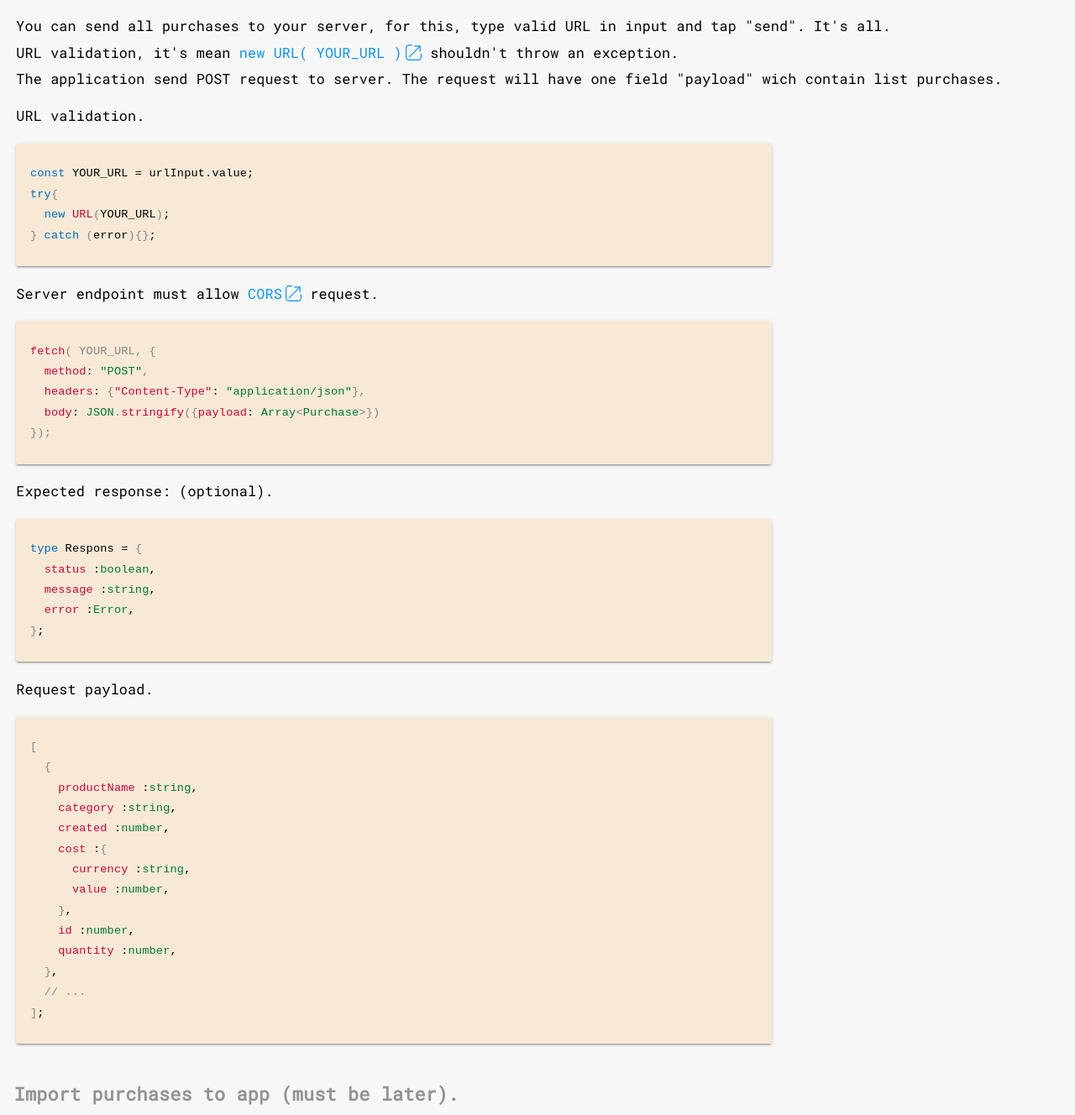
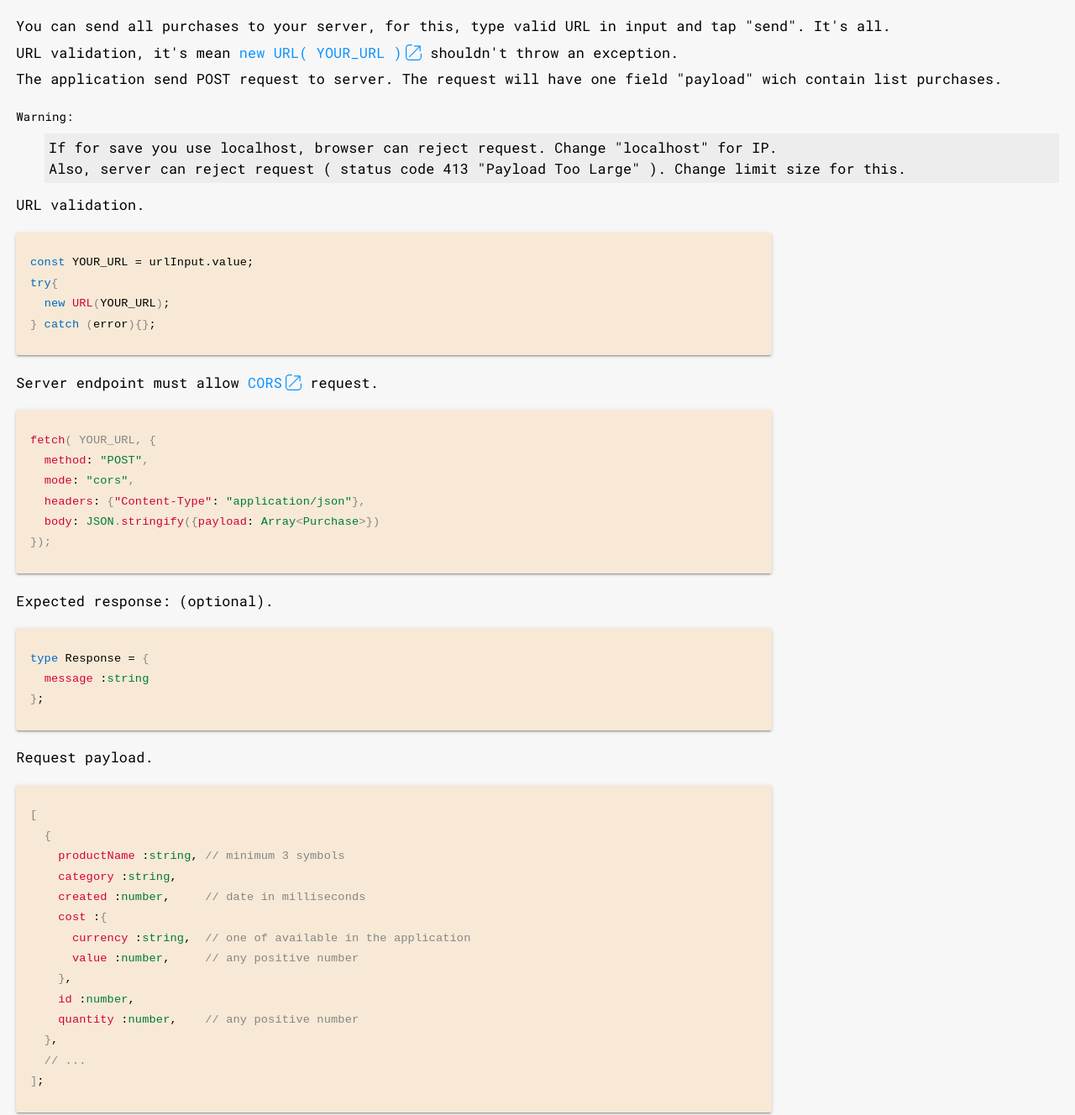
Before and after one commit to litichevskiy/where-is-my-money-import-export-readme, a website built with webpack: page index.html in a window 1280 px wide. Shown: the part 200-1528 px from the top of the page at 84% size. Built offline with nearby package versions, Linux system fonts and the light colour scheme; some packages are replaced by stand-ins of ours.

Commit message:
update info for export purchases

```diff
--- a/index.html
+++ b/index.html
@@ -34,6 +34,13 @@
             The application send POST request to server. The request will have one field "payload" wich contain list purchases.
           </li>
           <li class="item-list-app-description" style="margin-top:7px"></li>
+          <li class="item-list-app-description">
+            <small>Warning:</small>
+            <ul class="nested-list-app-description">
+              <li>If for save you use localhost, browser can reject request. Change "localhost" for IP.</li>
+              <li>Also, server can reject request ( status code 413 "Payload Too Large" ). Change limit size for this.</li>
+            </ul>
+          </li>
           <li class="item-list-app-description">URL validation.</li>
           <li class="item-list-app-description">
 <pre>
@@ -55,6 +62,7 @@
 <code>
   <span class="hlht class-name">fetch</span><span class="hlht punctuation">(</span><span class="hlht punctuation"> YOUR_URL</span><span class="hlht punctuation">,</span> <span class="hlht punctuation">{</span>
     <span class="hlht literal-property property">method</span><span class="hlht operator">:</span> <span class="hlht string">"POST"</span><span class="hlht punctuation">,</span>
+    <span class="hlht literal-property property">mode</span><span class="hlht operator">:</span> <span class="hlht string">"cors"</span><span class="hlht punctuation">,</span>
     <span class="hlht literal-property property">headers</span><span class="hlht operator">:</span> <span class="hlht punctuation">{</span><span class="hlht string-property property">"Content-Type"</span><span class="hlht operator">:</span> <span class="hlht string">"application/json"</span><span class="hlht punctuation"></span><span class="hlht punctuation">}</span><span class="hlht punctuation">,</span>
     <span class="hlht literal-property property">body</span><span class="hlht operator">:</span> <span class="hlht constant">JSON</span><span class="hlht punctuation">.</span><span class="hlht function">stringify</span><span class="hlht punctuation">(</span><span class="hlht punctuation">{</span><span class="hlht literal-property property">payload</span><span class="hlht operator">:</span> <span class="hlht constant">Array</span><span class="hlht punctuation">&lt;</span><span class="hlht constant">Purchase</span><span class="hlht punctuation">&gt;</span><span class="hlht punctuation">}</span><span class="hlht punctuation">)</span>
   <span class="hlht punctuation">}</span><span class="hlht punctuation">)</span><span class="hlht punctuation">;</span>
@@ -65,10 +73,8 @@
           <li class="item-list-app-description">
 <pre>
 <code>
-  <span class="hlht keyword">type</span> Respons = <span class="hlht punctuation">{</span>
-    <span class="hlht literal-property property">status</span> :<span class="hlht constant">boolean</span>,
-    <span class="hlht literal-property property">message</span> :<span class="hlht constant">string</span>,
-    <span class="hlht literal-property property">error</span> :<span class="hlht constant">Error</span>,
+  <span class="hlht keyword">type</span> Response = <span class="hlht punctuation">{</span>
+    <span class="hlht literal-property property">message</span> :<span class="hlht constant">string</span>
   <span class="hlht punctuation">}</span>;
 </code>
 </pre>
@@ -79,15 +85,15 @@
 <code>
   <span class="hlht punctuation">[</span>
     <span class="hlht punctuation">{</span>
-      <span class="hlht literal-property property">productName</span> :<span class="hlht constant">string</span>,
+      <span class="hlht literal-property property">productName</span> :<span class="hlht constant">string</span>, <span class="hlht comment">// minimum 3 symbols</span>
       <span class="hlht literal-property property">category</span> :<span class="hlht constant">string</span>,
-      <span class="hlht literal-property property">created</span> :<span class="hlht constant">number</span>,
+      <span class="hlht literal-property property">created</span> :<span class="hlht constant">number</span>,     <span class="hlht comment">// date in milliseconds</span>
       <span class="hlht literal-property property">cost</span> :<span class="hlht punctuation">{</span>
-        <span class="hlht literal-property property">currency</span> :<span class="hlht constant">string</span>,
-        <span class="hlht literal-property property">value</span> :<span class="hlht constant">number</span>,
+        <span class="hlht literal-property property">currency</span> :<span class="hlht constant">string</span>,  <span class="hlht comment">// one of available in the application</span>
+        <span class="hlht literal-property property">value</span> :<span class="hlht constant">number</span>,     <span class="hlht comment">// any positive number</span>
       <span class="hlht punctuation">}</span>,
       <span class="hlht literal-property property">id</span> :<span class="hlht constant">number</span>,
-      <span class="hlht literal-property property">quantity</span> :<span class="hlht constant">number</span>,
+      <span class="hlht literal-property property">quantity</span> :<span class="hlht constant">number</span>,    <span class="hlht comment">// any positive number</span>
     <span class="hlht punctuation">}</span>,
     <span class="hlht comment">// ...</span>
   <span class="hlht punctuation">]</span>;
```
